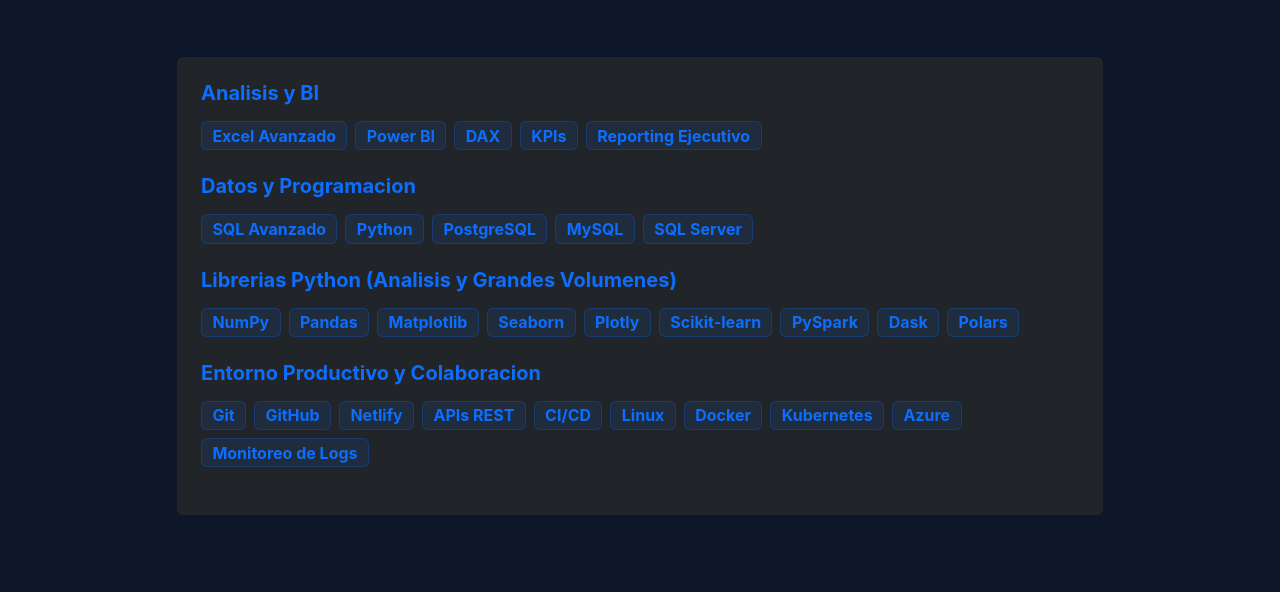
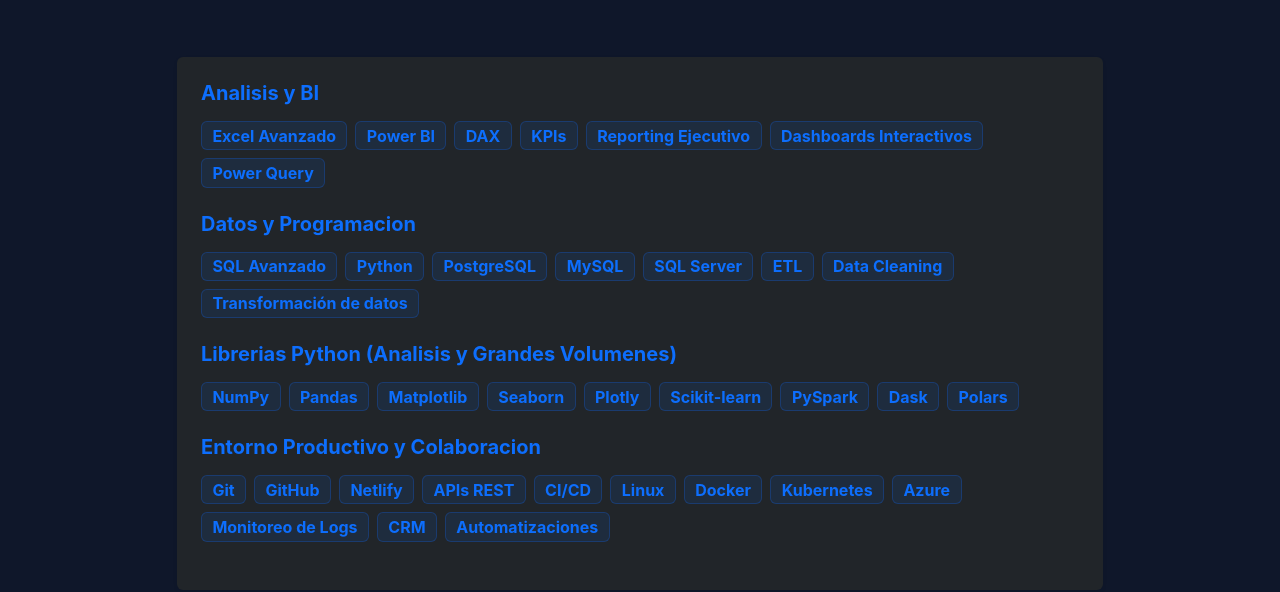
Before and after one commit to MarianoGabrielV/PortfolioDatos, a React (Vite) app: page / in a window 1280 px wide. Shown: the part 1426-2018 px from the top of the page. Built offline with nearby package versions, Linux system fonts and the light colour scheme.

Commit message:
ultimaMejora

```diff
--- a/src/components/Experience.jsx
+++ b/src/components/Experience.jsx
@@ -2,6 +2,13 @@
 
 const Experience = () => {
     const experiences = [
+        {
+            id: 0,
+            role: "Analista de Datos – Railcom",
+            company: "Railcom",
+            period: "Febrero 2026 – Actualidad",
+            description: "Diseño y desarrollo dashboards interactivos en Power BI para el seguimiento y análisis de indicadores estratégicos de clientes corporativos como Prosegur, ICBC y Banco Galicia. Gestión integral de bases de datos orientadas al área de call center, incluyendo depuración, transformación y preparación de información para su posterior carga en sistemas CRM. Elaboración de reportes analíticos para clientes, detectando oportunidades de mejora y tendencias operativas. Participación activa en reuniones con clientes para presentar resultados, proponer nuevas estrategias comerciales y optimizar procesos de negocio. Desarrollo e implementación de automatizaciones internas enfocadas en mejorar la eficiencia operativa, reducir tareas manuales y potenciar la toma de decisiones basada en datos."
+        },
         {
             id: 1,
             role: "Analista de Datos / Desarrollador",
--- a/src/components/Skills.jsx
+++ b/src/components/Skills.jsx
@@ -4,11 +4,11 @@
     const skillGroups = [
         {
             title: "Analisis y BI",
-            skills: ["Excel Avanzado", "Power BI", "DAX", "KPIs", "Reporting Ejecutivo"]
+            skills: ["Excel Avanzado", "Power BI", "DAX", "KPIs", "Reporting Ejecutivo", "Dashboards Interactivos", "Power Query"]
         },
         {
             title: "Datos y Programacion",
-            skills: ["SQL Avanzado", "Python", "PostgreSQL", "MySQL", "SQL Server"]
+            skills: ["SQL Avanzado", "Python", "PostgreSQL", "MySQL", "SQL Server", "ETL", "Data Cleaning", "Transformación de datos"]
         },
         {
             title: "Librerias Python (Analisis y Grandes Volumenes)",
@@ -16,7 +16,7 @@
         },
         {
             title: "Entorno Productivo y Colaboracion",
-            skills: ["Git", "GitHub", "Netlify", "APIs REST", "CI/CD", "Linux", "Docker", "Kubernetes", "Azure", "Monitoreo de Logs"]
+            skills: ["Git", "GitHub", "Netlify", "APIs REST", "CI/CD", "Linux", "Docker", "Kubernetes", "Azure", "Monitoreo de Logs", "CRM", "Automatizaciones"]
         }
     ];
 
```
